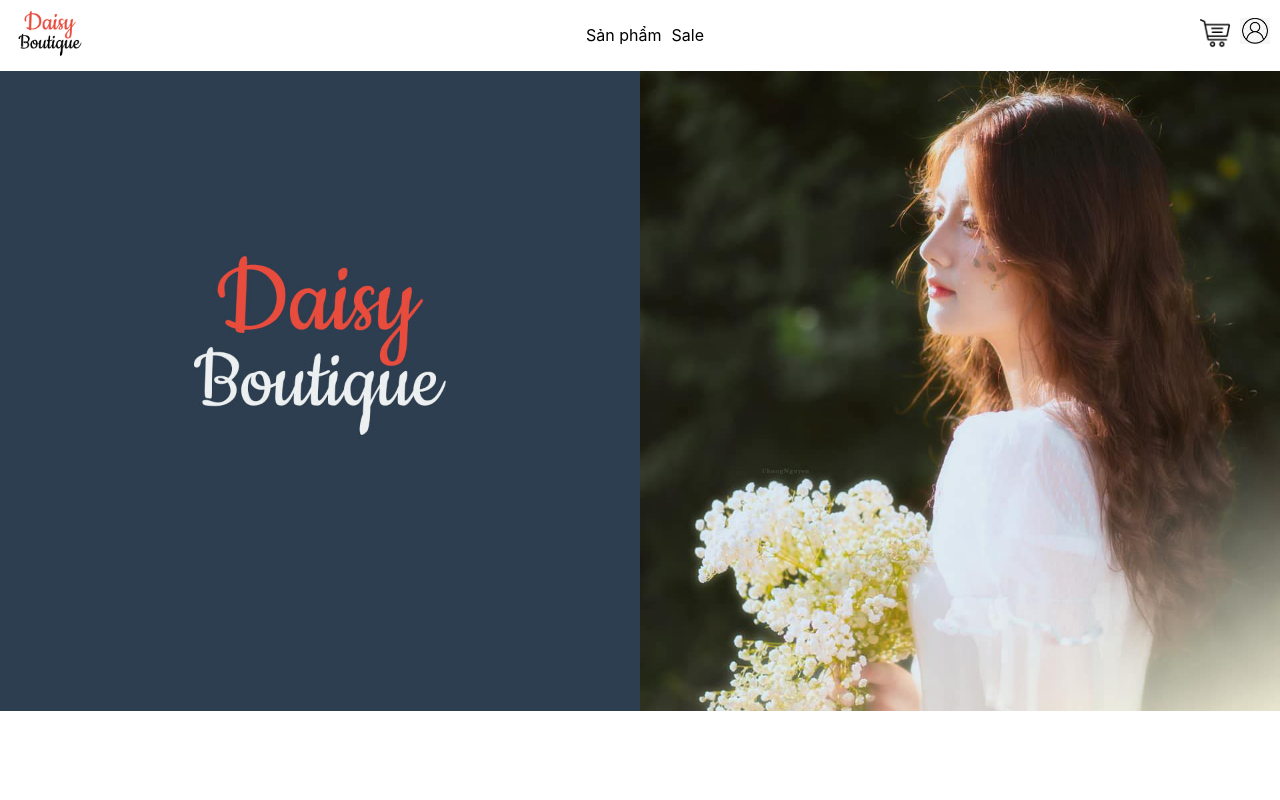
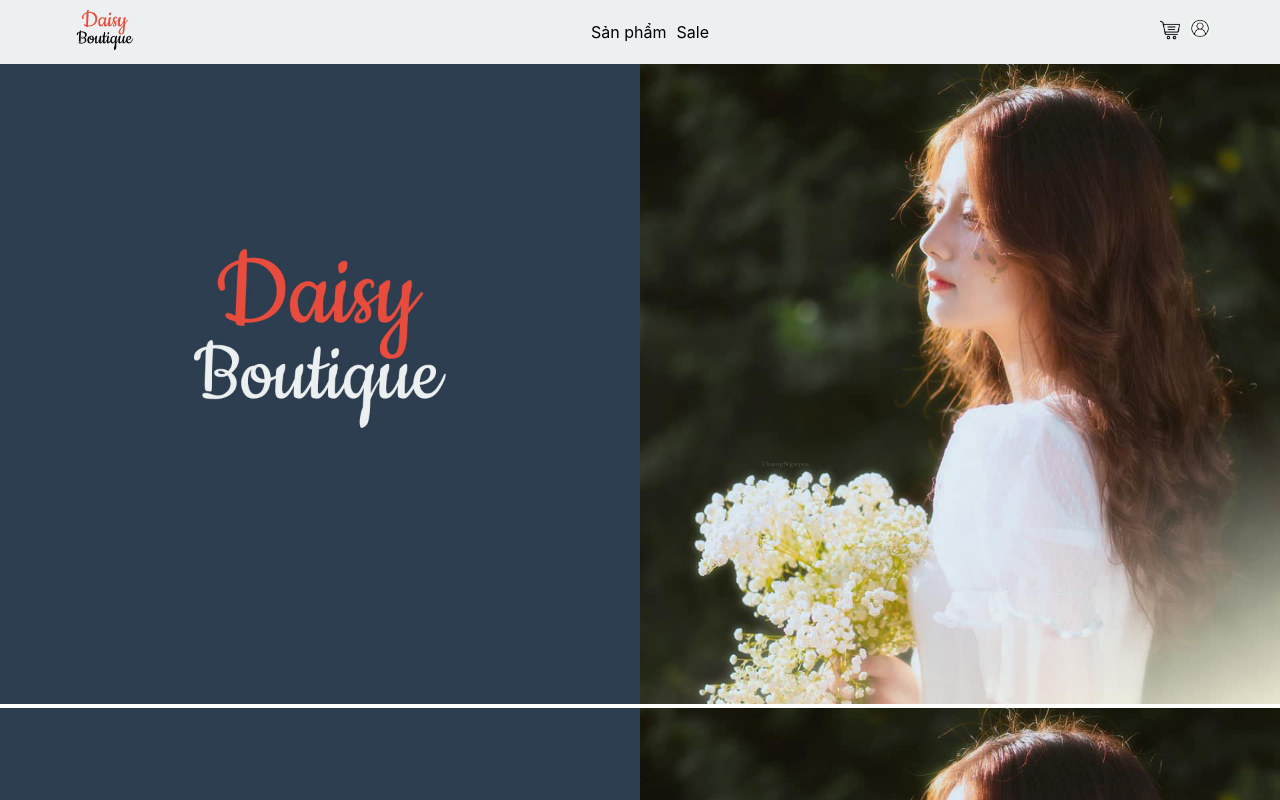
Before and after one commit to cmi-nguyen/Web_DaisyBoutique, a React (Create React App) app in the folder client/: page / in a window 1280 px wide. Shown: the top 800 px of the page. Built offline with nearby package versions, Linux system fonts and the light colour scheme.

Commit message:
update css

```diff
--- a/client/public/index.html
+++ b/client/public/index.html
@@ -24,7 +24,7 @@
       work correctly both with client-side routing and a non-root public URL.
       Learn how to configure a non-root public URL by running `npm run build`.
     -->
-    <title>React App</title>
+    <title>Daisy Boutique</title>
   </head>
   <body>
     <noscript>You need to enable JavaScript to run this app.</noscript>
--- a/client/src/App.css
+++ b/client/src/App.css
@@ -2,13 +2,27 @@
   display: flex;
   align-items: center;
   justify-content: space-between;
+  width: 100%;
+  background-color: #ecf0f1;
+  min-height: 60px;
+  position: -webkit-sticky; /* Safari */
+  position: sticky;
+  top: 0;
 }
 .header-mn-left{
   display: flex;
+  padding-left: 60px;
+
+}
+.header-mn-mid{
+  display: flex;
+
 }
 .header-mn-right{
   display: flex;
   align-items: center;
+  padding-right: 60px;
+
 }
 ul {
   display: flex;
--- a/client/src/App.js
+++ b/client/src/App.js
@@ -1,3 +1,4 @@
+import React from 'react';
 import './App.css';
 import HeaderMenu from './componment/HeaderMenu';
 import MainBanner from './componment/MainBanner';
@@ -7,6 +8,7 @@
     <div>
       <HeaderMenu/>
       <MainBanner/>
+      <MainBanner/>
     </div>
   );
 }
--- a/client/src/componment/HeaderMenu.js
+++ b/client/src/componment/HeaderMenu.js
@@ -8,7 +8,7 @@
     <div className='header-mn-container'>
         <div className='header-mn-left'>
             <a href="/">
-                <img src={logo} alt="Shop-Logo" width="100px"/>
+                <img src={logo} alt="Shop-Logo" width="90px"/>
             </a>
         </div>
         <div className='header-mn-mid'>
@@ -21,10 +21,10 @@
         <div className='header-mn-right'>
             <ul>
                 <li>
-                    <img src={cartIcon} alt="Giỏ Hàng" width="30px" />
+                    <img src={cartIcon} alt="Giỏ Hàng" width="20px" />
                 </li>
                 <li>
-                    <img src={accountIcon} alt="Đăng Nhập" width="30px"/>
+                    <img src={accountIcon} alt="Đăng Nhập" width="20px"/>
                 </li>
             </ul>
         </div>
```
